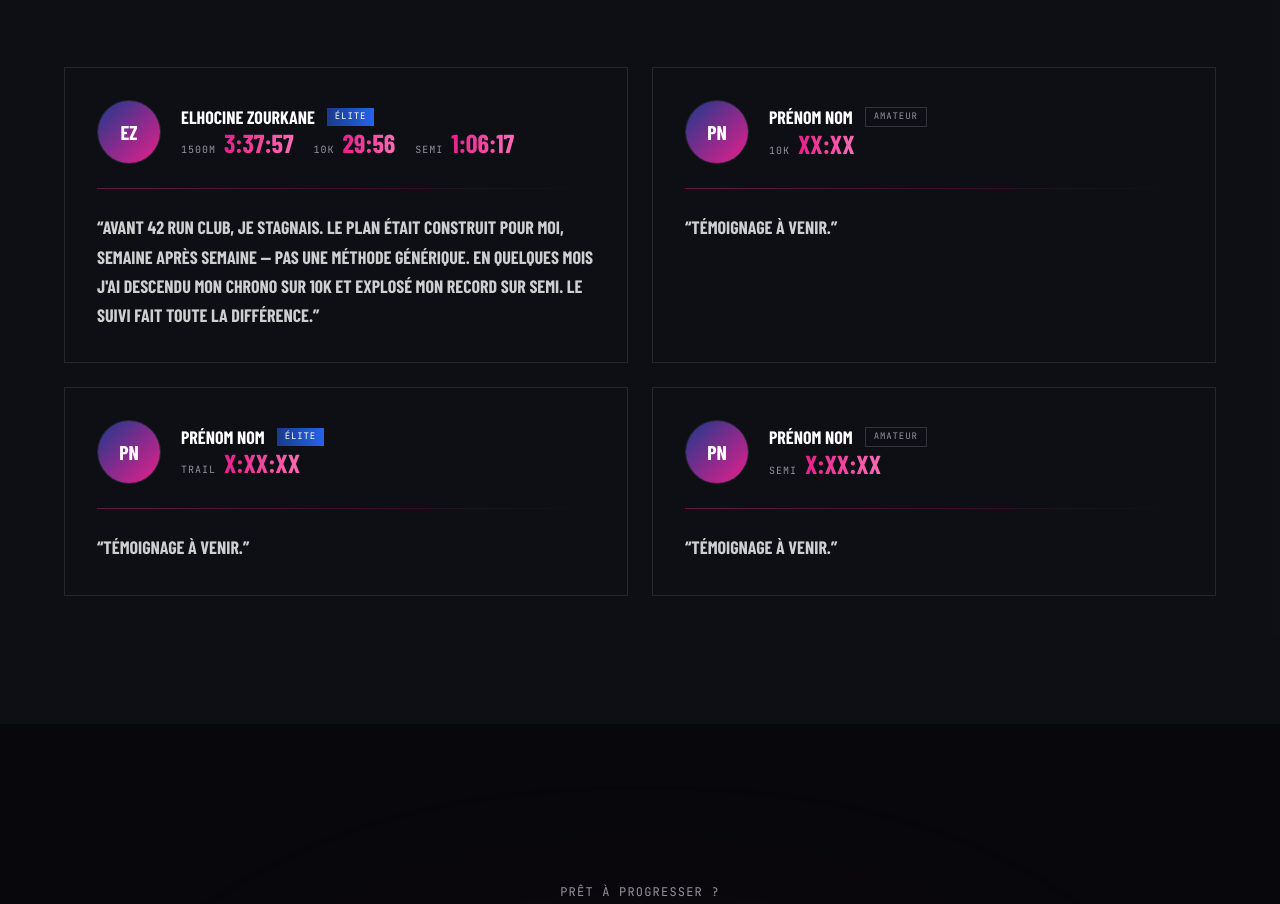
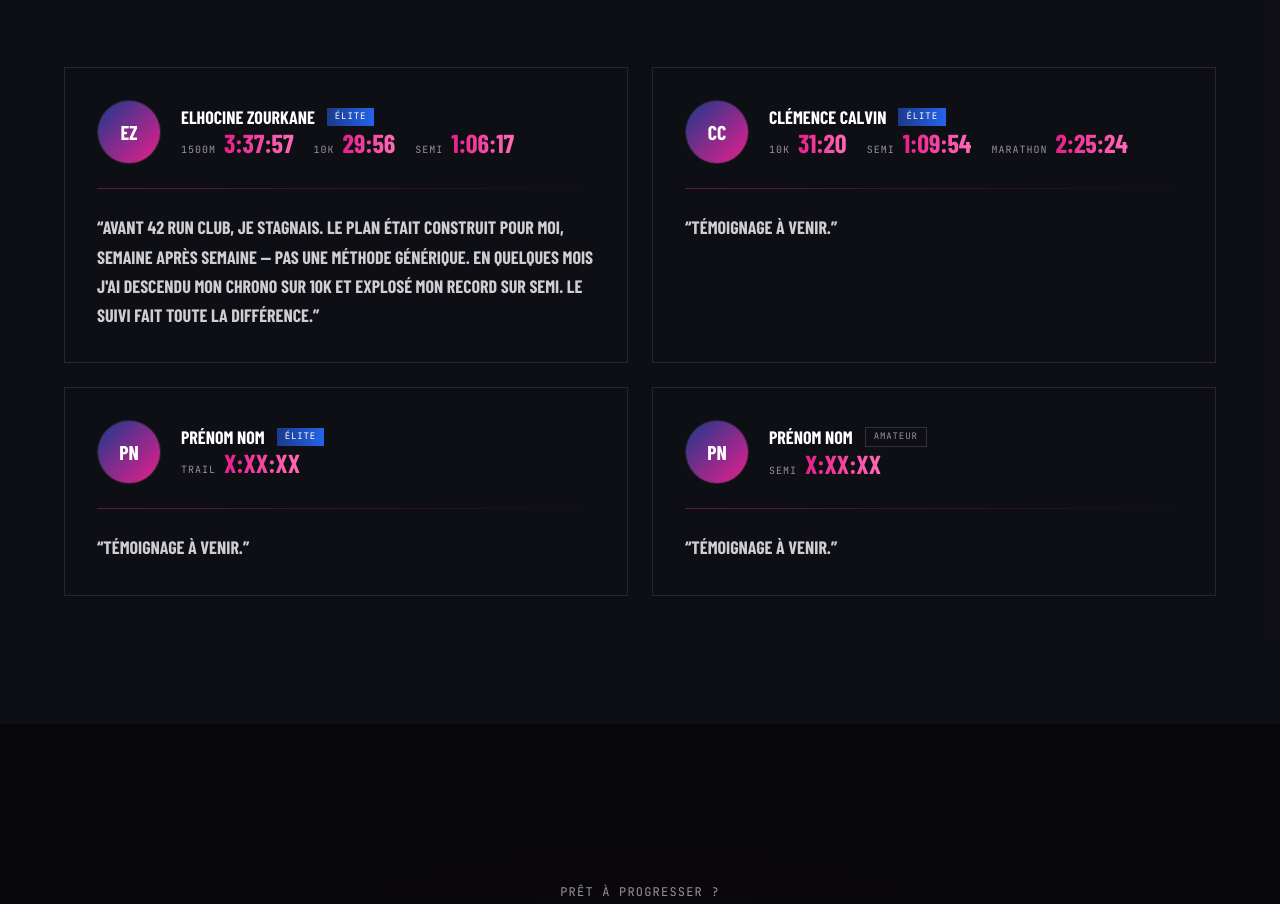
Before and after one commit to alessio200225-wq/42-run-club, a Next.js app: page / in a window 1280 px wide. Shown: the part 3681-4585 px from the top of the page. Built offline with nearby package versions, Linux system fonts and the light colour scheme; a web font is replaced by a local one.

Commit message:
Add Clémence Calvin testimonial (10K 31:20, semi 1:09:54, marathon 2:25:24)
Co-Authored-By: Claude Sonnet 4.6 <noreply@anthropic.com>

```diff
--- a/app/page.tsx
+++ b/app/page.tsx
@@ -89,10 +89,14 @@ const TEMOIGNAGES = [
   },
   {
     photo: null,
-    prenom: "Prénom",
-    nom: "NOM",
-    niveau: "AMATEUR",
-    perfs: [{ distance: "10K", chrono: "XX:XX" }],
+    prenom: "Clémence",
+    nom: "Calvin",
+    niveau: "ÉLITE",
+    perfs: [
+      { distance: "10K", chrono: "31:20" },
+      { distance: "Semi", chrono: "1:09:54" },
+      { distance: "Marathon", chrono: "2:25:24" },
+    ],
     quote: "Témoignage à venir.",
   },
   {
```
